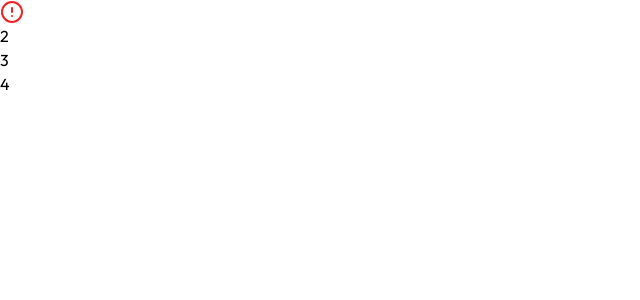
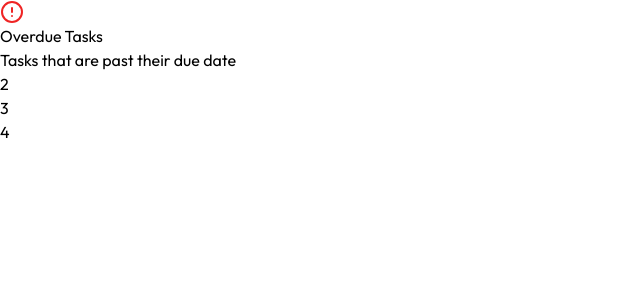
Before and after one commit to Groot-001/Current_Project, a React (Vite) app: page / in a window 1280 px wide. Shown: the top 300 px of the page, without its empty margins (0-640 px from the left). Built offline with nearby package versions, Linux system fonts and the light colour scheme.

Commit message:
Update TasksOverview

```diff
--- a/src/components/TasksOverview.tsx
+++ b/src/components/TasksOverview.tsx
@@ -6,11 +6,16 @@ const TasksOverview = () => {
       {/* Main Container */}
       <div>
         {/* Sub containers */}
-        <div className="flex">
-          <div>
-            <img src={alert_circle} alt="alert-circle icon" />
+        <div className="px-6 pt-6 pb-4">
+          <div className="flex">
+            <img
+              src={alert_circle}
+              alt="alert-circle icon"
+              className="w-5 h-5"
+            />
+            <span>Overdue Tasks</span>
           </div>
-          <div></div>
+          <span>Tasks that are past their due date</span>
         </div>
         {/* sub */}
         <div>2</div>
```
